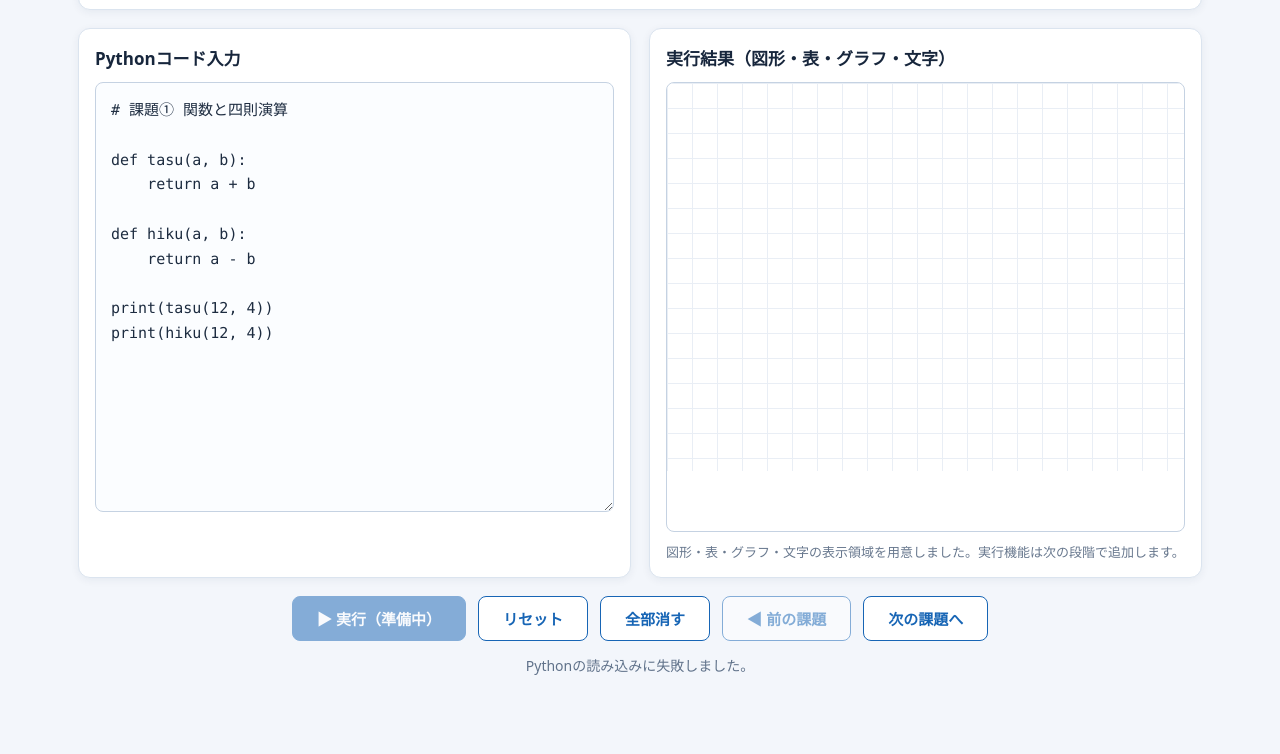
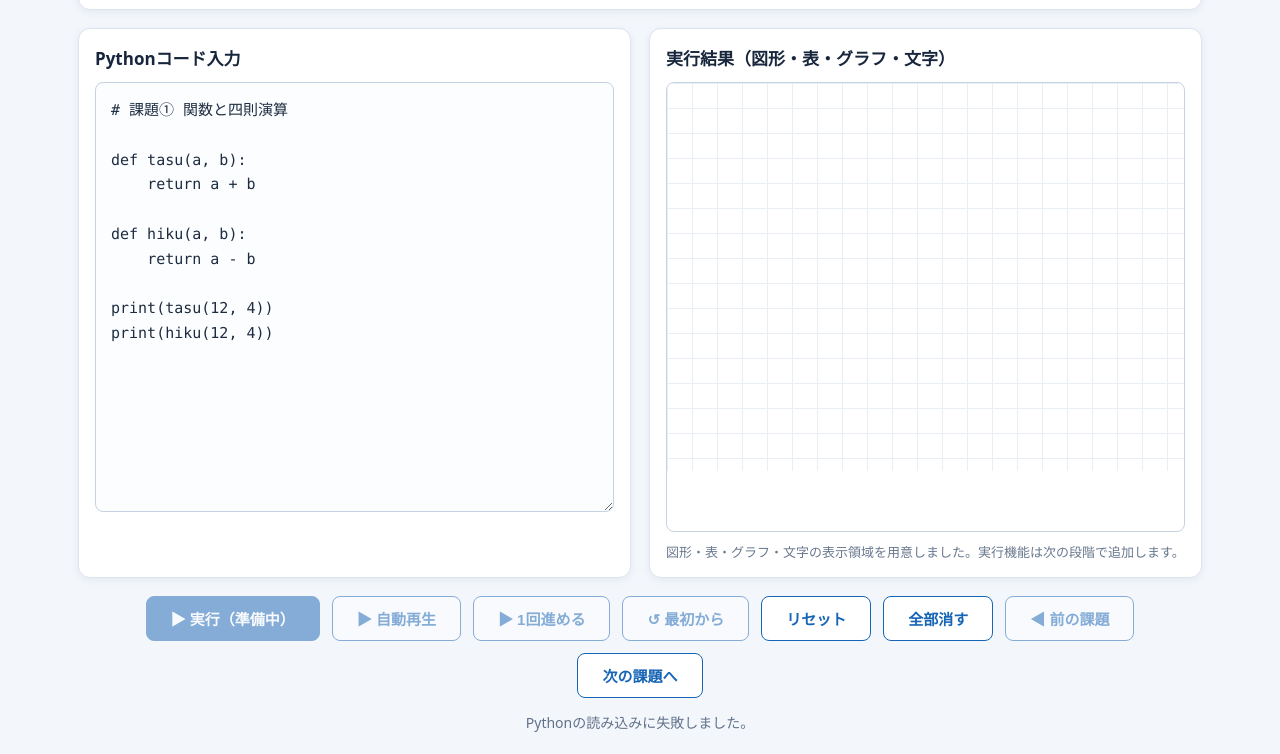
Before and after one commit to knsk001/PYL, a plain HTML site: page index.html in a window 1280 px wide. Shown: the part 395-1149 px from the top of the page. Before the commit the page ends 1092 px from the top, so only its background shows below. Drawn offline with Linux system fonts and the light colour scheme.

Commit message:
Update index.html

```diff
--- a/index.html
+++ b/index.html
@@ -117,6 +117,11 @@ show_colors(iro, new_iro)
 
 <div class="actions">
   <button id="run" disabled>▶ 実行（準備中）</button>
+
+<button id="auto-play" type="button" disabled>▶ 自動再生</button>
+<button id="step-play" type="button" disabled>▶ 1回進める</button>
+<button id="play-reset" type="button" disabled>↺ 最初から</button>
+
   <button id="reset" type="button">リセット</button>
   <button id="clear" type="button">全部消す</button>
   <button id="prev" type="button" disabled>◀ 前の課題</button>
```
